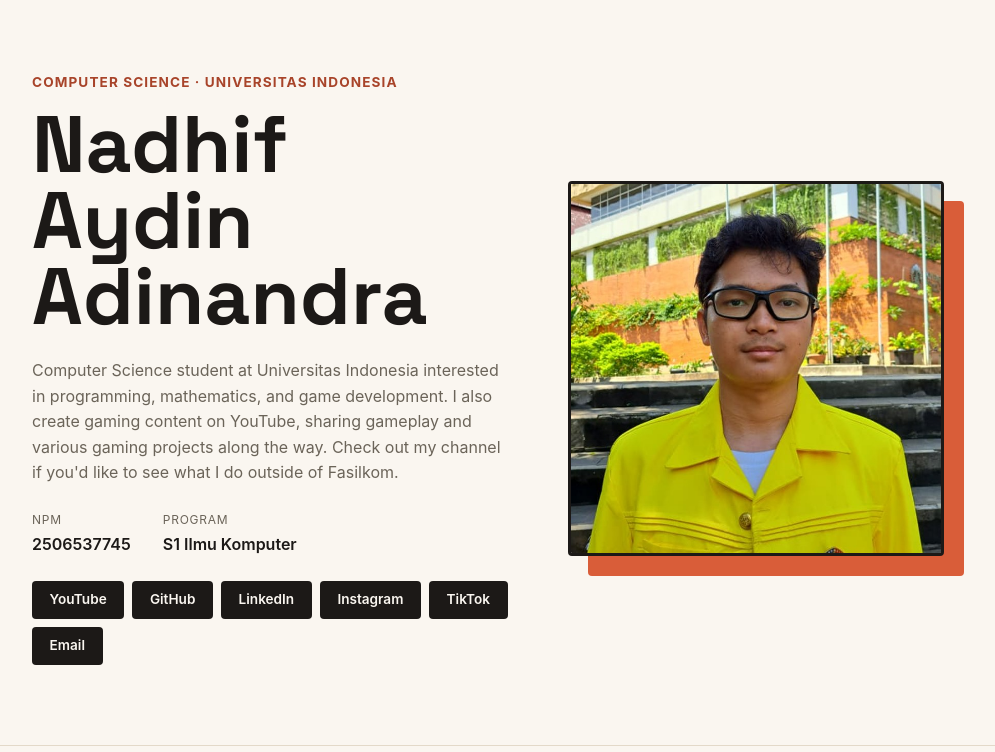
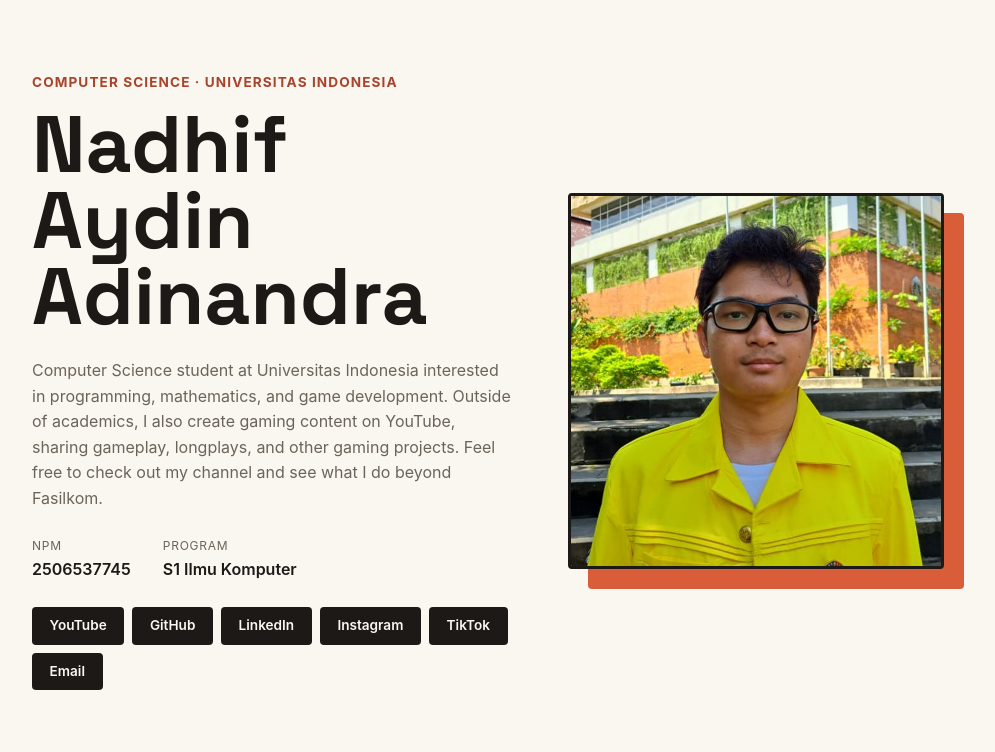
Before and after one commit to tayanadhif/myportofolio, a Django app: page / in a window 1280 px wide. Shown: the part 74-826 px from the top of the page, without its empty margins (152-1147 px from the left). Run offline with Django 5.2, Linux system fonts and the light colour scheme.

Commit message:
Complete Tutorial 01

```diff
--- a/templates/index.html
+++ b/templates/index.html
@@ -33,7 +33,12 @@
                 </div>
 
                 <div class="hero-details">
-                    <p class="bio">Computer Science student at Universitas Indonesia interested in programming, mathematics, and game development. I also create gaming content on YouTube, sharing gameplay and various gaming projects along the way. Check out my channel if you'd like to see what I do outside of Fasilkom.</p>
+                    <p class="bio">
+                        Computer Science student at Universitas Indonesia interested in programming,
+                        mathematics, and game development. Outside of academics, I also create gaming
+                        content on YouTube, sharing gameplay, longplays, and other gaming projects.
+                        Feel free to check out my channel and see what I do beyond Fasilkom.
+                    </p>
 
                     <dl class="meta-list">
                         <div class="meta-row">
```
